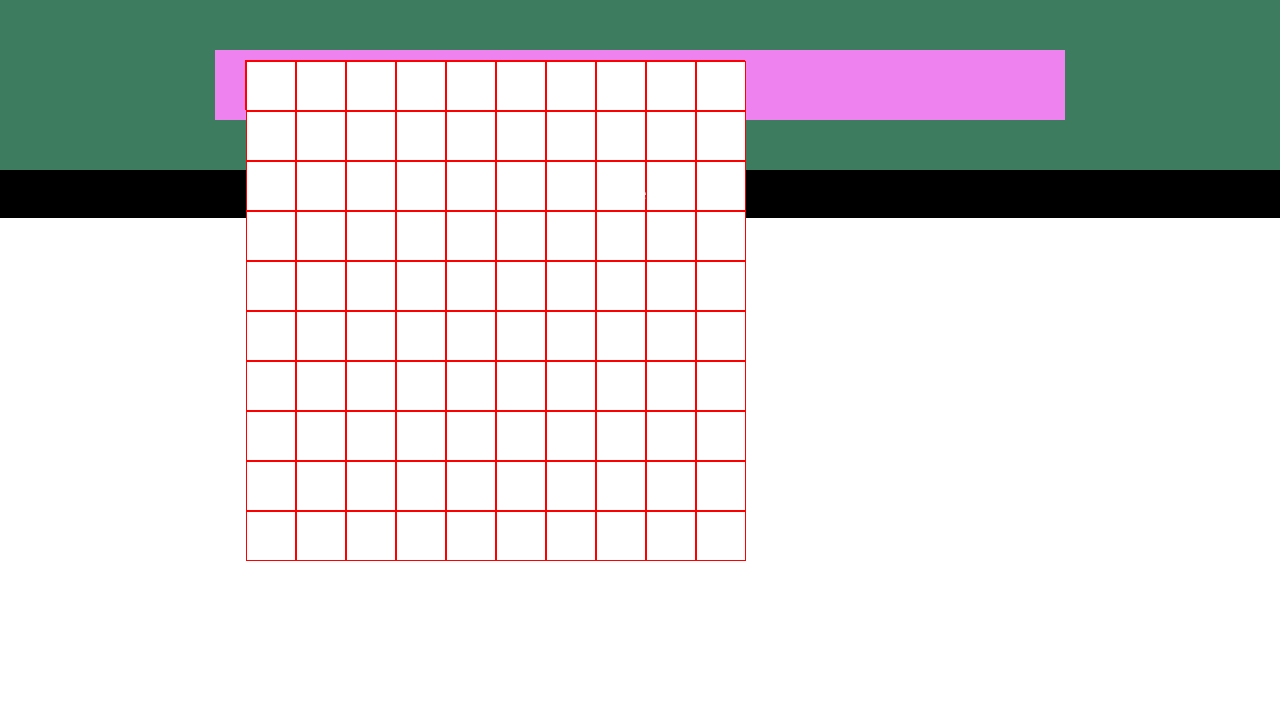
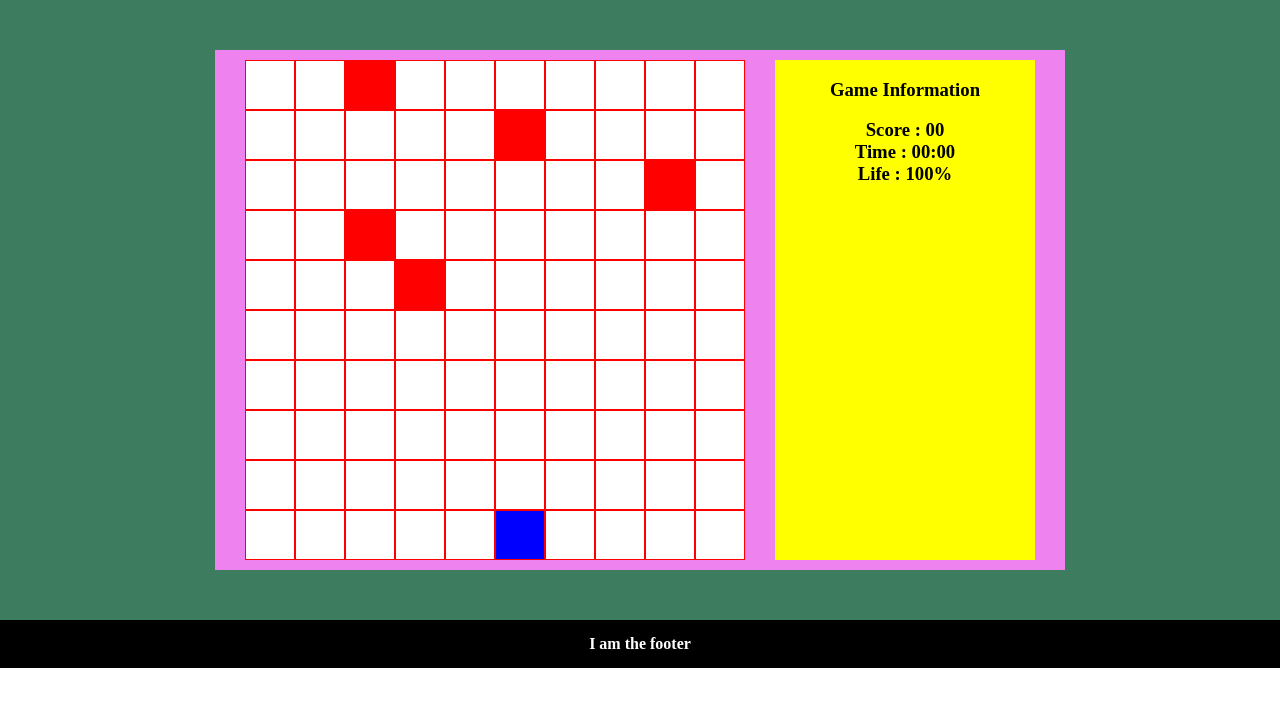
Before and after one commit to oscarjorgejorge/IronHack-FirstProject-Save-Crash-Game, a plain HTML site: page index.html in a window 1280 px wide. Both pictures are taken after a click on the button "Play". Drawn offline with nearby package versions, Linux system fonts and the light colour scheme.

Commit message:
setting up

```diff
--- a/game.js
+++ b/game.js
@@ -1,6 +1,155 @@
 'use strict';
 
-function Game () {
+
+function Game (mainContainer) {
+    var self = this;
+
+    self.mainContainer = mainContainer;
+    self.gameContainer;
+    self.gameSurface;
+    self.intervalTime;
+    self.size;
+
+    self.enemies;
+
+    self.player;
+    self.playerLife;
+
+    self.init();
+
+}
+
+// Game Functions
+
+Game.prototype.init = function () {
+    var self = this;
+
+    self.intervalTime = 500;
+    self.size = 10;
+
+    self.enemies = [];
+
+    self.playerLife = 0;
+
+    self.buildLayout();
+    self.start();
+}
 
 
-};
+Game.prototype.start = function () {
+    var self = this;
+
+    self.createPlayer();
+    self.drawPlayer();
+
+
+    var intervalId = setInterval (function () {
+        self.clearEnemies();
+        self.moveEnemies();
+        self.checkEnemiesDead();
+        self.createEnemy();
+        self.drawEnemies();
+
+    }, self.intervalTime)
+}
+
+// Player Functions
+
+Game.prototype.createPlayer = function () {
+    var self = this;
+
+    var startPlayerX = self.size/2;
+    var startPlayerY = self.size -1;
+
+    self.player = new Player (startPlayerX, startPlayerY, self.gameSurface, self.size);
+    self.playerLife += 100;
+}
+
+Game.prototype.drawPlayer = function () {
+    var self = this;
+    self.player.draw();
+}
+
+
+
+
+// Enemy Functions
+
+Game.prototype.clearEnemies = function () {
+    var self = this;
+
+    self.enemies.forEach(function (enemy) {
+        enemy.clear();
+    })
+}
+
+Game.prototype.moveEnemies = function () {
+    var self = this;
+
+    self.enemies.forEach(function (enemy) {
+        enemy.move();
+    })
+}
+
+Game.prototype.checkEnemiesDead = function () {
+    var self = this;
+
+    self.enemies.forEach(function (enemy, index) {
+        if (!enemy.isAlive) {
+            self.enemies.splice(index, 1)
+        }
+    })
+}
+
+Game.prototype.createEnemy = function () {
+    var self = this;
+
+    var randomX = Math.floor(Math.random()*self.size);
+    var fixY = 0;
+
+    var newEnemy = new Obstacle (randomX, fixY, self.gameSurface, self.size);
+    self.enemies.push(newEnemy);
+}
+
+Game.prototype.drawEnemies = function () {
+    var self = this;
+
+    self.enemies.forEach(function (enemy) {
+        enemy.draw();
+    });
+}
+
+
+
+// Game Functions
+
+Game.prototype.buildLayout = function() {
+    var self = this;
+
+    self.gameContainer = document.createElement('div');
+    self.gameContainer.setAttribute('id', 'game-container');
+    self.mainContainer.appendChild(self.gameContainer);
+
+    self.gameSurface = document.createElement('div');
+    self.gameSurface.classList.add('game-surface');
+    self.gameContainer.appendChild(self.gameSurface);
+
+    for (var x = 0; x < self.size; x ++) {
+        var gameColumns = document.createElement('div');
+        gameColumns.classList.add('game-columns');
+
+        for (var y = 0; y < self.size; y ++) {
+            var gameRows = document.createElement('div');
+            gameRows.classList.add('game-rows');
+            // gameRows.style.width = '' + 500/self.size + '';
+            // gameRows.style.height = '' + 500/self.size+ '';
+            gameColumns.appendChild(gameRows);
+        }
+        self.gameSurface.appendChild(gameColumns);
+    }
+
+    var gameInfo = document.createElement('div');
+    gameInfo.innerHTML = '<h3>Game Information<h3/><p>Score : 00<p/><p>Time : 00:00<p/><p>Life : 100%<p/>';
+    gameInfo.classList.add('game-info');
+    self.gameContainer.appendChild(gameInfo);
+}
--- a/index.html
+++ b/index.html
@@ -14,13 +14,13 @@
 </head>
 <body>
     <div id="main-container">
-
     </div>
-
-
 </body>
 <footer>
     <p class="footer-p">I am the footer</p>
 </footer>
+<script src="./player.js"></script>
+<script src="./obstacle.js"></script>
+<script src="./game.js"></script>
 <script src="./main.js"></script>
 </html>
--- a/main.css
+++ b/main.css
@@ -80,11 +80,8 @@ footer {
     height: 50px;
 }
 
-.game-columns{
-    background-color: white;
-    border: 1px solid red;
-    width: 50px;
-    height: 50px;
+.game-surface {
+    display: flex;
 }
 
 .game-info {
--- a/main.js
+++ b/main.js
@@ -46,62 +46,13 @@ function main (){
     }
 
     // -- GAME
-
-    var gameContainer;
+    var game;
 
     function buildGame() {
         stage = 'game';
 
-        gameContainer = document.createElement('div');
-        gameContainer.setAttribute('id', 'game-container');
-        mainContainer.appendChild(gameContainer);
+        game = new Game(mainContainer);
 
-        var gameBlocks;
-        for (var x = 0; x <= 9; x ++) {
-            gameBlocks = document.createElement('div');
-            gameBlocks.classList.add('game-columns');
-            gameContainer.appendChild(gameBlocks);
-            var gameRows;
-            for (var y = 0; y <= 9; y ++) {
-                gameRows = document.createElement('div');
-                gameRows.classList.add('game-rows');
-                gameBlocks.appendChild(gameRows);
-            }
-        }
-
-        var columns = document.getElementsByClassName('game-columns');
-        var rows;
-        for (var w = 0; w < columns.length ; w++) {
-             rows = columns[w].childNodes();
-        }
-
-        var xAxis;
-        var yAxis;
-
-
-
-        // function putColor (x, y) {
-        //     columns[x].rows[y].style.backgroundColor = "blue";
-        // }
-
-        // putColor(4,4);
-
-
-
-
-
-        var obstacle = document.getElementsByClassName('game-rows');
-        obstacle[33].style.backgroundColor = "red";
-
-        var gameInfo = document.createElement('div');
-        gameInfo.innerHTML = '<h3>Game Information<h3/><p>Score : 00..<p/><p>Time : 00:00<p/><p>Life : 100%<p/>';
-        gameInfo.classList.add('game-info');
-        gameContainer.appendChild(gameInfo);
-
-        // window.setTimeout(function() {
-        //     destroyGame();
-        //     buildGameOver();
-        // }, 2000);
     }
 
     function destroyGame() {
--- /dev/null
+++ b/obstacle.js
@@ -0,0 +1,54 @@
+'use strict';
+
+function Obstacle (x, y, gameSurface, size) {
+    var self = this;
+
+    self.x = x;
+    self.y = y;
+    self.gameSurface = gameSurface;
+    self.size = size;
+    self.isAlive = true;
+
+}
+
+Obstacle.prototype._getCellEnemy = function () {
+    var self = this;
+
+    var columnEnemy = self.gameSurface.children[self.x];
+    var cellEnemy = columnEnemy.children[self.y];
+
+    return cellEnemy;
+}
+
+Obstacle.prototype.clear = function () {
+    var self = this;
+
+    var cellEnemy = self._getCellEnemy();
+
+    // if (cellEnemy) {
+        cellEnemy.style.backgroundColor = 'white';
+    // }
+}
+
+
+Obstacle.prototype._checkLife = function () {
+    var self = this;
+
+    if (self.y >= self.size) {
+        self.isAlive = false;
+    }
+}
+
+Obstacle.prototype.move = function () {
+    var self = this;
+
+    self.y ++;
+    self._checkLife();
+}
+
+Obstacle.prototype.draw = function () {
+    var self = this;
+
+    var cellEnemy = self._getCellEnemy();
+    cellEnemy.style.backgroundColor = 'red';
+}
--- a/player.js
+++ b/player.js
@@ -1,7 +1,44 @@
 'use strict';
 
-function Player (x, y, life) {
-    this.x = x;
-    this.y = y;
-    this.life = life;
+function Player (x, y, gameSurface, size) {
+    var self = this;
+
+    self.x = x;
+    self.y = y;
+    self.gameSurface = gameSurface;
+    self.size = size;
 };
+
+
+Player.prototype._getCellPlayer = function () {
+    var self = this;
+
+    var columnPlayer = self.gameSurface.children[self.x];
+    var cellPlayer = columnPlayer.children[self.y];
+
+    return cellPlayer;
+}
+
+Player.prototype.draw = function () {
+    var self = this;
+
+    var cellPlayer = self._getCellPlayer();
+    cellPlayer.style.backgroundColor = 'blue';
+}
+
+Player.prototype.move = function () {
+    var self = this;
+
+    var cellPlayer = _getCellPlayer();
+    cellPlayer.addEventLister('key', function (key) {
+        if (key === 'flecha izquierda') {
+            if (self.y > 0) {
+                self.y --;
+            }
+        } else if (key === 'fecha derecha') {
+            if (self.y < self.size) {
+                self.y ++;
+            }
+        }
+    })
+}
```
Also changed, not shown: obstacles.js (deleted, +0 -10 lines).
